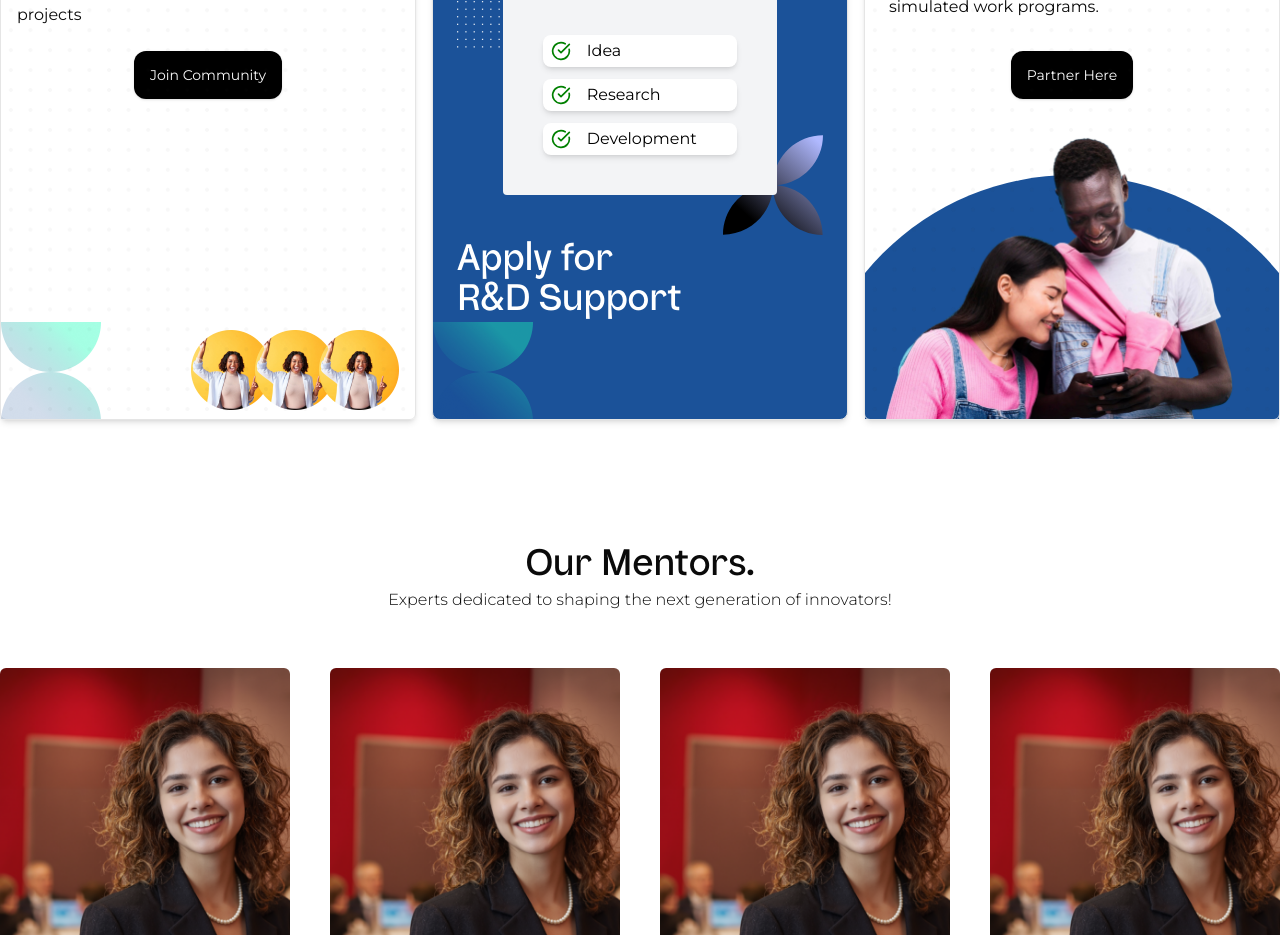
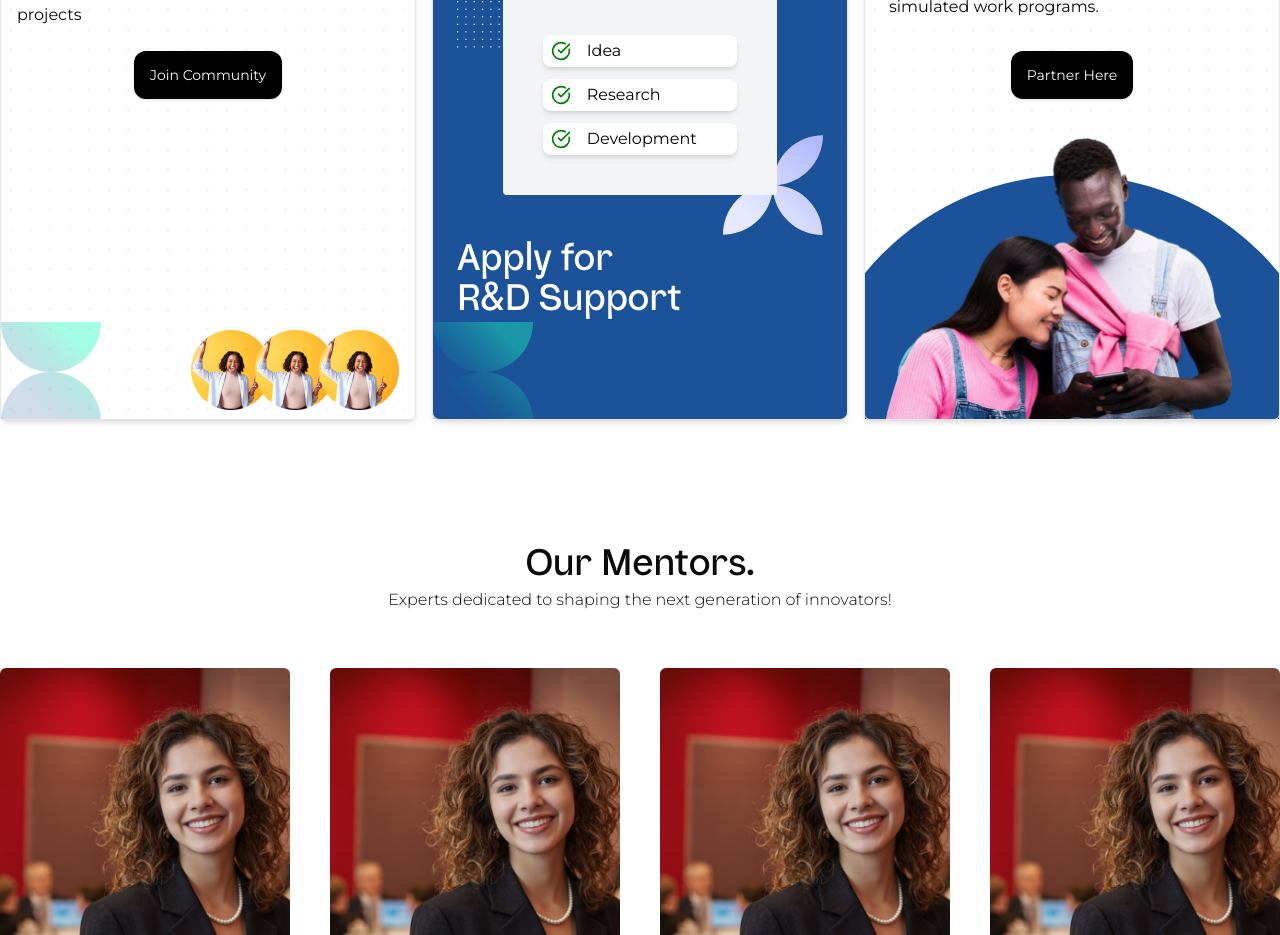
Before and after one commit to akyndev/X3-lab, a Next.js app: page /about-us in a window 1280 px wide. Shown: the part 1500-2435 px from the top of the page. Built offline with nearby package versions, Linux system fonts and the light colour scheme.

Commit message:
Contact page

```diff
--- a/src/components/future.tsx
+++ b/src/components/future.tsx
@@ -206,7 +206,7 @@ const Future = () => {
                     gradientUnits="userSpaceOnUse"
                   >
                     <stop stopColor="#B0B9FF" />
-                    <stop offset="1" stop="#E7E9FF" />
+                    <stop offset="1" stopColor="#E7E9FF" />
                   </linearGradient>
                   <clipPath id="clip0_496_97">
                     <rect width="100" height="100" fill="white" />
```
